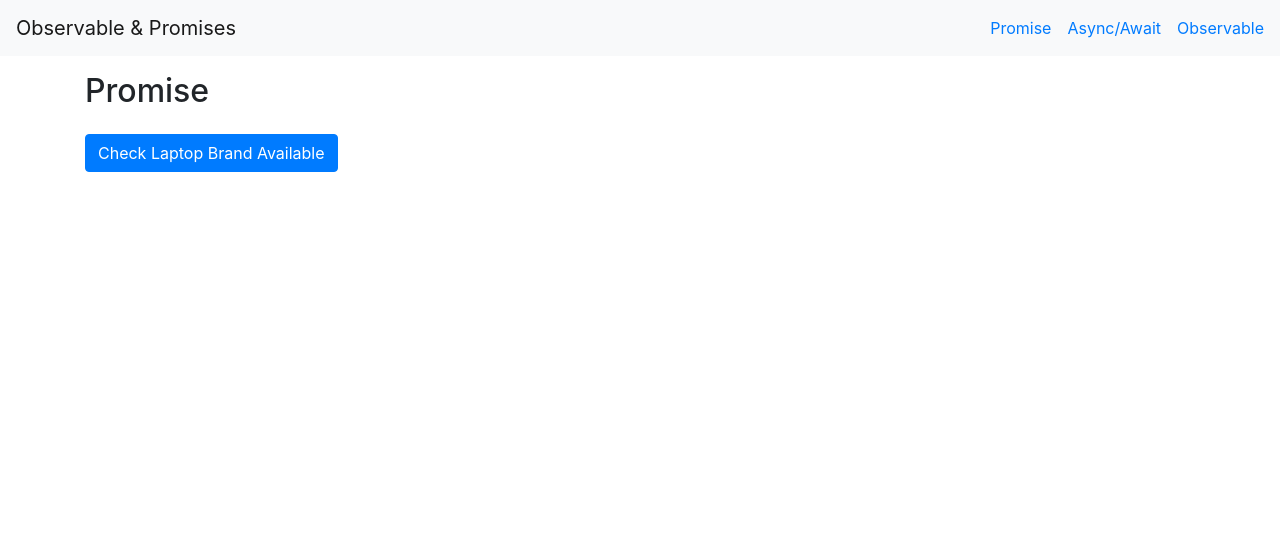
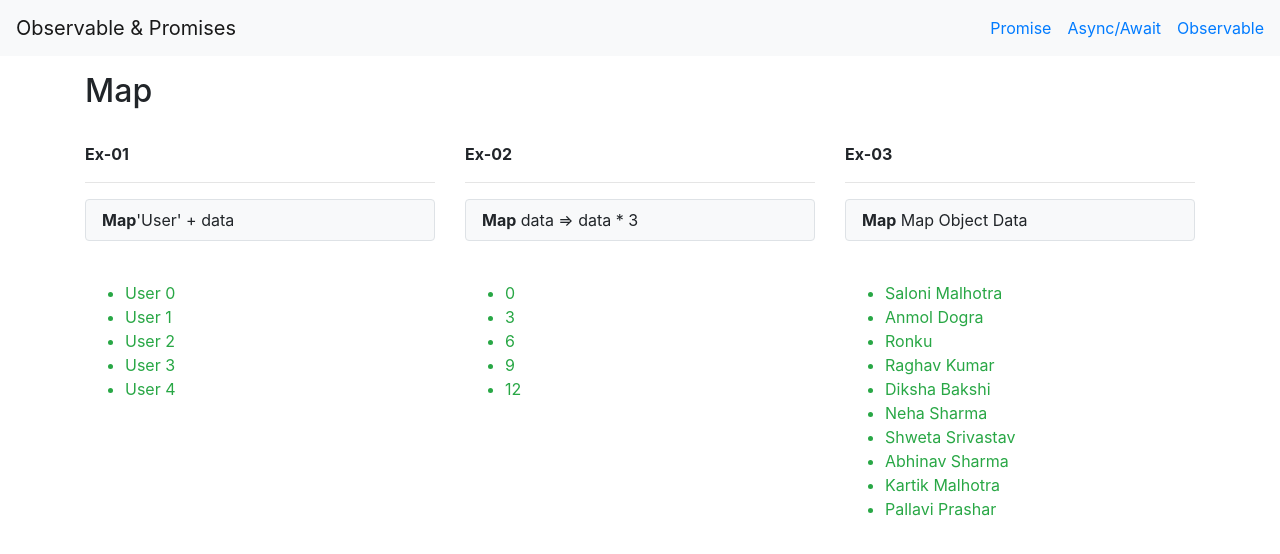
Before and after one commit to salonimalhotrawd/rxjs-series, an Angular app: page /observable/map in a window 1280 px wide. Before the commit this address led to /promise. Shown: the top 554 px of the page. Built offline with nearby package versions, Linux system fonts and the light colour scheme.

Commit message:
Integerate Map Functionality

```diff
--- a/src/app/app-routing.module.ts
+++ b/src/app/app-routing.module.ts
@@ -11,6 +11,7 @@ import { IntervalComponent } from './observable/interval/interval.component';
 import { OfFromComponent } from './observable/of-from/of-from.component';
 import { ToArrayComponent } from './observable/to-array/to-array.component';
 import { CustomComponent } from './observable/custom/custom.component';
+import { MapComponent } from './observable/map/map.component';
 
 const routes: Routes = [
   {path: 'promise' , component: PromiseComponent},
@@ -22,7 +23,8 @@ const routes: Routes = [
     {path: 'interval-timer', component: IntervalComponent},
     {path: 'of-from', component: OfFromComponent},
     {path: 'toArray', component: ToArrayComponent},
-    {path: 'custom', component: CustomComponent}
+    {path: 'custom', component: CustomComponent},
+    {path: 'map', component: MapComponent}
   ]},
   {path: '**' , redirectTo: 'promise'}
 ];
--- a/src/app/app.module.ts
+++ b/src/app/app.module.ts
@@ -13,6 +13,7 @@ import { IntervalComponent } from './observable/interval/interval.component';
 import { OfFromComponent } from './observable/of-from/of-from.component';
 import { ToArrayComponent } from './observable/to-array/to-array.component';
 import { CustomComponent } from './observable/custom/custom.component';
+import { MapComponent } from './observable/map/map.component';
 @NgModule({
   declarations: [
     AppComponent,
@@ -25,7 +26,8 @@ import { CustomComponent } from './observable/custom/custom.component';
     IntervalComponent,
     OfFromComponent,
     ToArrayComponent,
-    CustomComponent
+    CustomComponent,
+    MapComponent
   ],
   imports: [
     BrowserModule,
--- a/src/app/observable/list/list.component.ts
+++ b/src/app/observable/list/list.component.ts
@@ -15,7 +15,7 @@ export class ListComponent implements OnInit {
     { 'id': 3 , 'observableName': 'of and from', 'routerName': 'of-from'},
     { 'id': 4 , 'observableName': 'toArray', 'routerName': 'toArray'},
     { 'id': 5 , 'observableName': 'Custom Observable', 'routerName': 'custom'},
-    { 'id': 6 , 'observableName': 'From Event', 'routerName': 'from-event'},
+    { 'id': 6 , 'observableName': 'Map', 'routerName': 'map'},
     { 'id': 7 , 'observableName': 'From Event', 'routerName': 'from-event'}
   ];
 
--- /dev/null
+++ b/src/app/observable/map/map.component.html
@@ -0,0 +1,36 @@
+<div class="my-3">
+  <h2>Map</h2>
+  <br>
+
+  <div class="row">
+    <div class="col-md-4">
+      <strong>Ex-01</strong>
+      <hr>
+      <p class="bg-light py-2 px-3 border rounded">
+        <strong>Map</strong>'User' + data
+      </p>
+      <br>
+      <ul id="elContainer" class="text-success"></ul>
+    </div>
+
+    <div class="col-md-4">
+      <strong>Ex-02</strong>
+      <hr>
+      <p class="bg-light py-2 px-3 border rounded">
+        <strong>Map</strong> data => data * 3
+      </p>
+      <br>
+      <ul id="elContainerMap" class="text-success"></ul>
+    </div>
+
+    <div class="col-md-4">
+      <strong>Ex-03</strong>
+      <hr>
+      <p class="bg-light py-2 px-3 border rounded">
+        <strong>Map</strong> Map Object Data
+      </p>
+      <br>
+      <ul id="elContainerObjectData" class="text-success"></ul>
+    </div>
+  </div>
+</div>
--- /dev/null
+++ b/src/app/observable/map/map.component.ts
@@ -0,0 +1,73 @@
+import { DesignUtilityService } from './../../services/design-utility.service';
+import { Component, OnDestroy, OnInit } from '@angular/core';
+import { from, interval, Subscription } from 'rxjs';
+import { map } from 'rxjs/operators';
+
+@Component({
+  selector: 'app-map',
+  templateUrl: './map.component.html',
+  styleUrls: ['./map.component.scss']
+})
+export class MapComponent implements OnInit,OnDestroy {
+
+  public apiCallSubscription: Subscription[] = [];
+  public userListSub;
+  public userListMapSub;
+  public userObjSub;
+
+  constructor(private _designUtilityService: DesignUtilityService) { }
+
+  ngOnInit() {
+
+    const userList = interval(1000);
+
+    // Ex- 01
+    this.userListSub = userList.pipe(
+      map(data => 'User ' + data)
+    ).subscribe(res => {
+      this._designUtilityService.appendElement(res, 'elContainer');
+    });
+
+    setTimeout(() => {
+      this.userListSub.unsubscribe();
+    }, 10000);
+
+    // Ex- 02
+    this.userListMapSub = userList.pipe(
+      map(data => data * 3)
+    ).subscribe(res => {
+      this._designUtilityService.appendElement(res, 'elContainerMap');
+    });
+
+    setTimeout(() => {
+      this.userListMapSub.unsubscribe();
+    }, 10000);
+
+    // Ex- 03
+    const members = [
+      { id: 1, name: 'Saloni Malhotra'},
+      { id: 2, name: 'Anmol Dogra'},
+      { id: 3, name: 'Ronku'},
+      { id: 4, name: 'Raghav Kumar'},
+      { id: 5, name: 'Diksha Bakshi'},
+      { id: 6, name: 'Neha Sharma'},
+      { id: 7, name: 'Shweta Srivastav'},
+      { id: 8, name: 'Abhinav Sharma'},
+      { id: 9, name: 'Kartik Malhotra'},
+      { id: 10, name: 'Pallavi Prashar'}
+    ];
+
+    this.userObjSub = from(members).pipe(
+      map(data => data.name)
+    ).subscribe(res => {
+       this._designUtilityService.appendElement(res, 'elContainerObjectData');
+    });
+
+    this.apiCallSubscription.push(this.userListSub, this.userListMapSub, this.userObjSub);
+  }
+
+  ngOnDestroy() {
+    this.apiCallSubscription.forEach(x => x.unsubscribe());
+  }
+
+}
```
Also changed, not shown: src/app/observable/map/map.component.scss (added), 1 other file (tests, documents, lock files or other folders).
